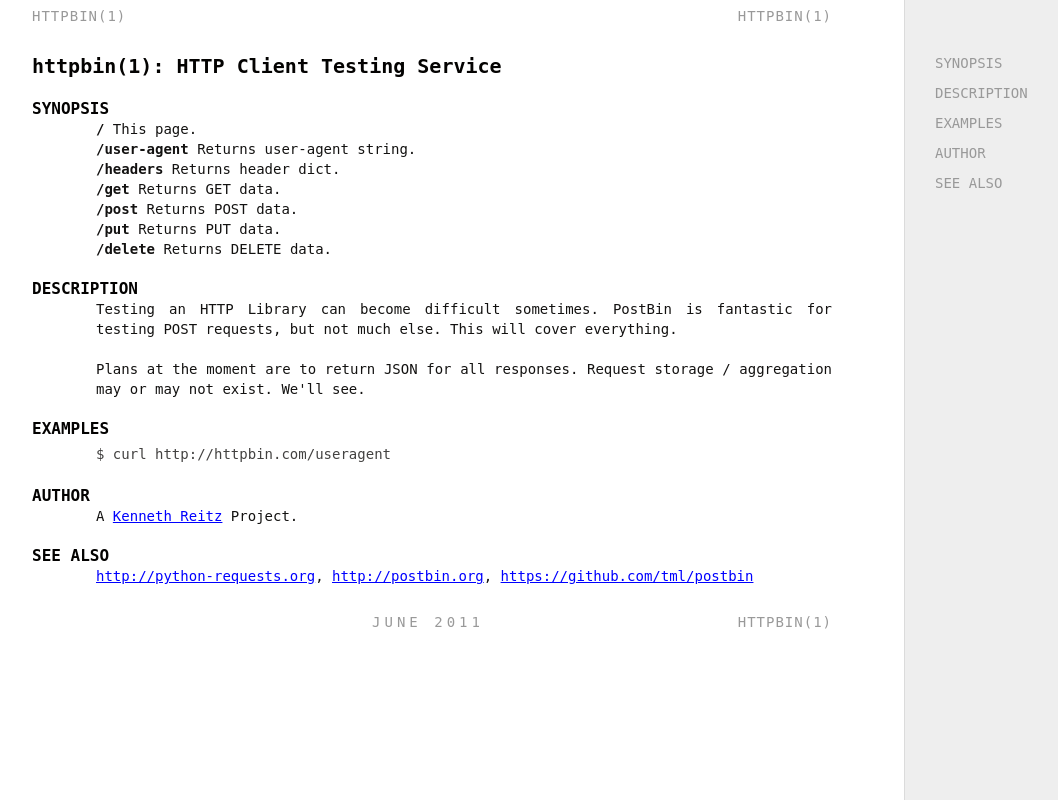
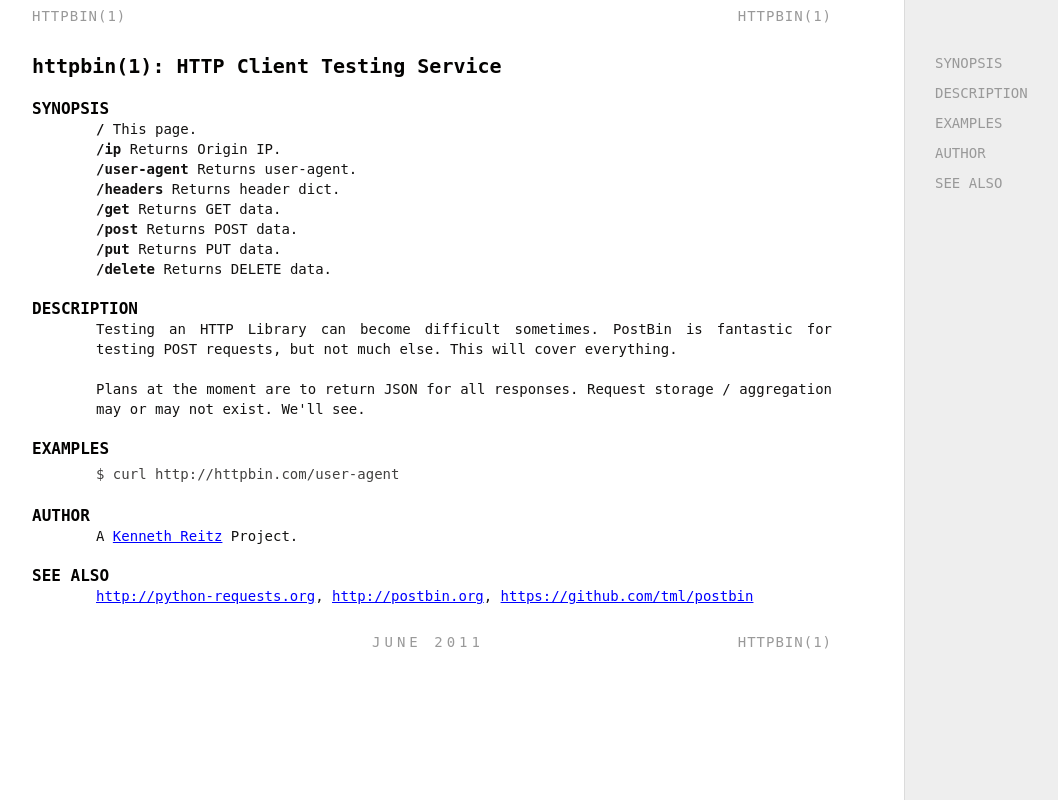
Before and after one commit to 1252188872/NDDS, a Flask app: page / in a window 1280 px wide. Shown: the whole page, without its empty margins (0-1058 px from the left). Run offline with Flask 3, Linux system fonts and the light colour scheme.

Commit message:
update httpbin html

```diff
--- a/httpbin/templates/httpbin.1.html
+++ b/httpbin/templates/httpbin.1.html
@@ -76,7 +76,8 @@
 <h2 id="SYNOPSIS">SYNOPSIS</h2>
 
 <p><code>/</code> This page.<br />
-<code>/user-agent</code> Returns user-agent string.<br />
+<code>/ip</code> Returns Origin IP.<br />
+<code>/user-agent</code> Returns user-agent.<br />
 <code>/headers</code> Returns header dict.<br />
 <code>/get</code> Returns GET data.<br />
 <code>/post</code> Returns POST data.<br />
@@ -93,7 +94,7 @@ for testing POST requests, but not much else. This will cover everything.</p>
 
 <h2 id="EXAMPLES">EXAMPLES</h2>
 
-<pre><code>$ curl http://httpbin.com/useragent
+<pre><code>$ curl http://httpbin.com/user-agent
 </code></pre>
 
 <h2 id="AUTHOR">AUTHOR</h2>
```
